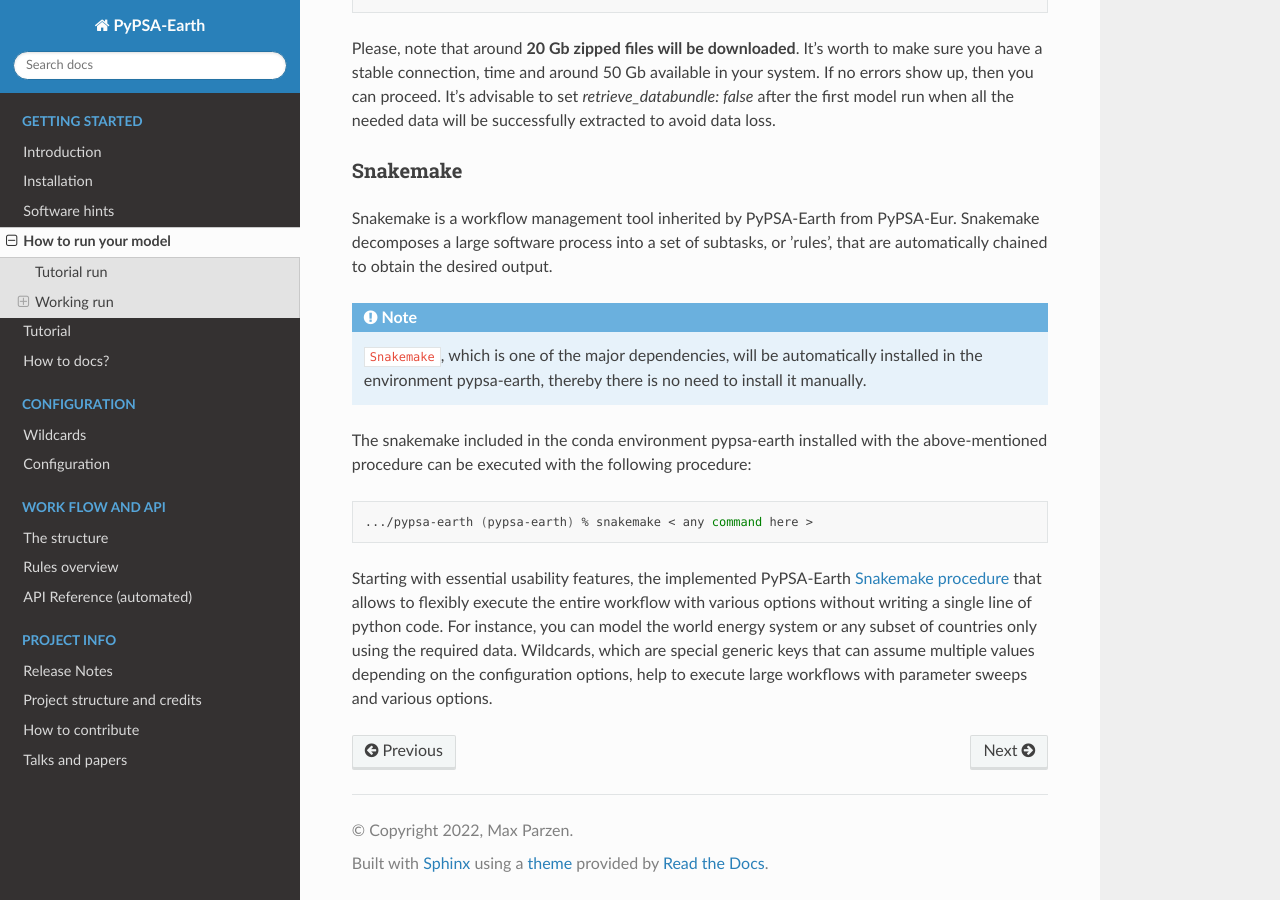
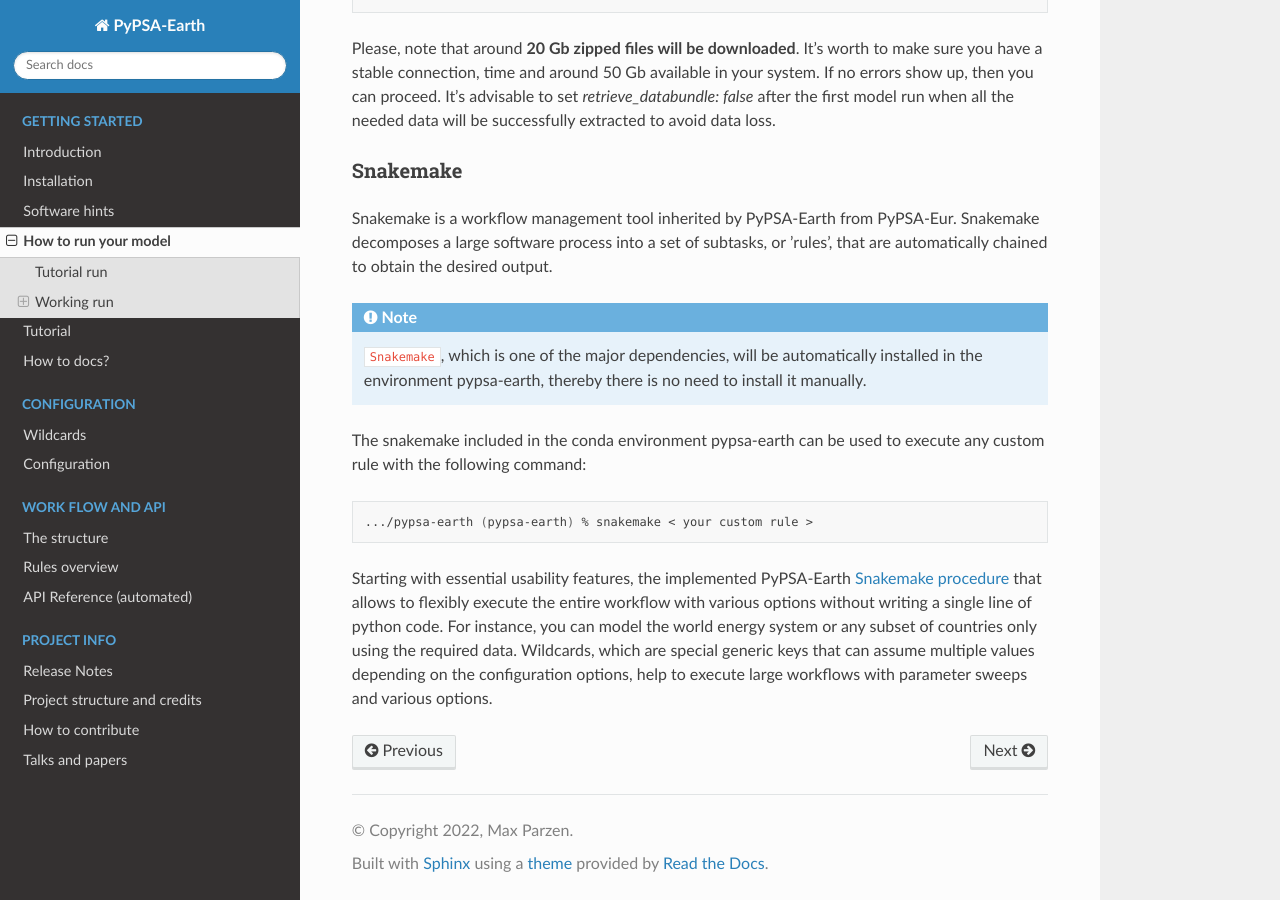
Before and after one commit to pypsa-meets-earth/pypsa-earth, a Sphinx documentation site: the page built from doc/how_to_start.rst, in a window 1280 px wide and 900 px high, scrolled down 1112 px. Built offline with Sphinx 7.4.7 and the Read the Docs theme 2.0.0, drawn with Linux system fonts in a browser that asks for light colours; pages that are not in the unit, such as notebooks, are missing from menus; the version number could not be read and is left out.

Commit message:
Improve explanations

```diff
--- a/doc/how_to_start.rst
+++ b/doc/how_to_start.rst
@@ -60,11 +60,11 @@
 .. note::
   ``Snakemake``, which is one of the major dependencies, will be automatically installed in the environment pypsa-earth, thereby there is no need to install it manually.
 
-The snakemake included in the conda environment pypsa-earth installed with the above-mentioned procedure can be executed with the following procedure:
+The snakemake included in the conda environment pypsa-earth can be used to execute any custom rule with the following command:
 
 .. code:: bash
 
-    .../pypsa-earth (pypsa-earth) % snakemake < any command here >
+    .../pypsa-earth (pypsa-earth) % snakemake < your custom rule >
 
 Starting with essential usability features, the implemented PyPSA-Earth `Snakemake procedure <https://github.com/pypsa-meets-earth/pypsa-earth/blob/main/Snakefile>`_ that allows to flexibly execute the entire workflow with various options without writing a single line of python code. For instance, you can model the world energy system or any subset of countries only using the required data. Wildcards, which are special generic keys that can assume multiple values depending on the configuration options, help to execute large workflows with parameter sweeps and various options.
 
```
